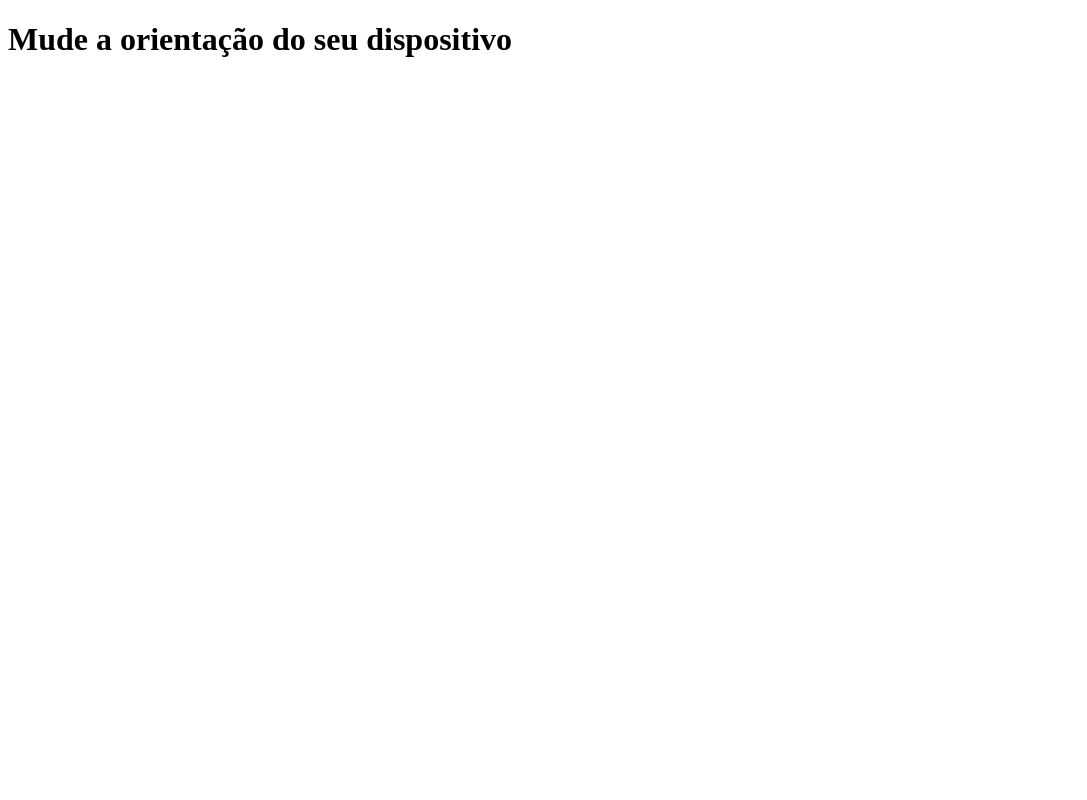
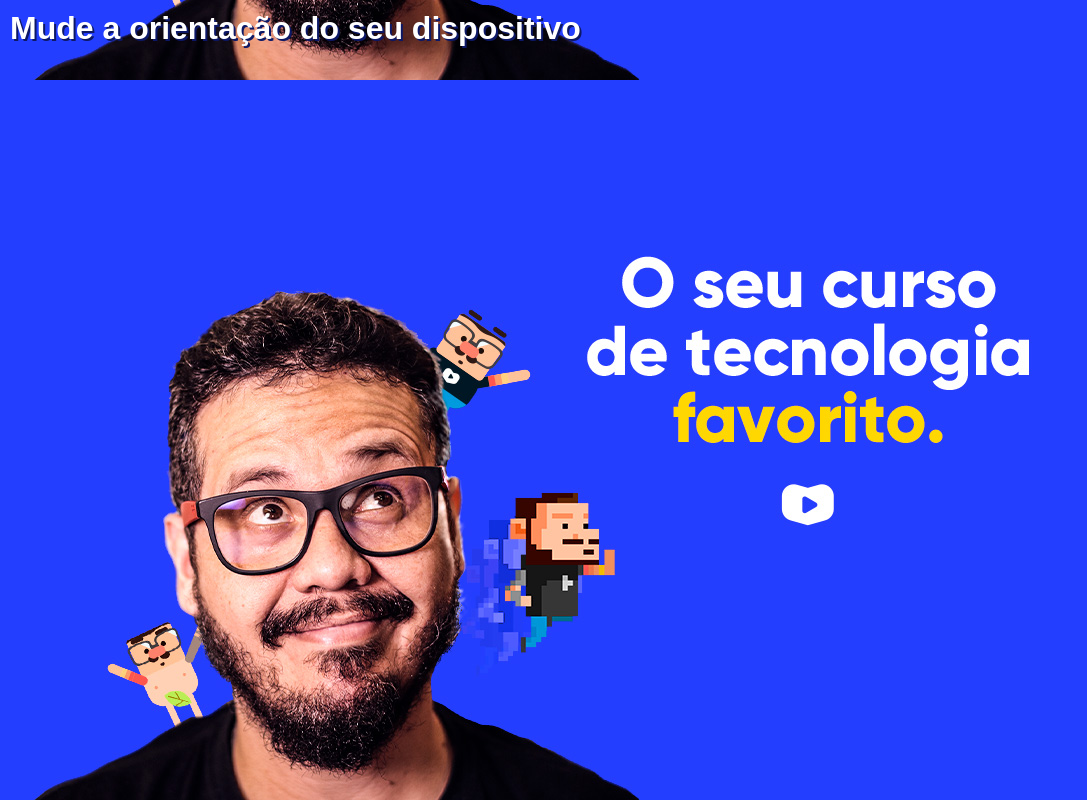
Before and after one commit to MiqueiasRamosLima/html-e-css, a plain HTML site: page exercicios/ex026/mq02/index.html in a window 1280 px wide. Shown: the whole page, without its empty margins (0-1087 px from the left). Drawn offline with Linux system fonts and the light colour scheme.

Commit message:
primeiro teste

```diff
--- a/exercicios/ex026/mq02/estilo/retrato.css
+++ /dev/null
@@ -1,3 +0,0 @@
-@charset "UTF-8";
-
-/* Aparelho em "pé"(retrato)*/
--- a/exercicios/ex026/mq02/estilos/paisagem.css
+++ b/exercicios/ex026/mq02/estilos/paisagem.css
@@ -1,3 +1,9 @@
 @charset "UTF-8";
 
-/* aparelho "deitado"(retrato) */
+/* aparelho "deitado"(paisagem) */
+
+body {
+    background-image: url(../imagens/cev-landscape.jpg);
+    background-position: left bottom;
+
+}
--- /dev/null
+++ b/exercicios/ex026/mq02/estilos/retrato.css
@@ -0,0 +1,8 @@
+@charset "UTF-8";
+
+/* aparelho "em pé"(retrato) */
+
+body {
+    background-image: url(../imagens/cev-portrait.jpg);
+    background-position: center bottom;
+}
--- a/exercicios/ex026/mq02/estilos/style.css
+++ b/exercicios/ex026/mq02/estilos/style.css
@@ -1,3 +1,23 @@
 @charset "UTF-8";
 
 /*configurações gerais */
+
+* {
+    margin: 0px;
+    padding: 0px;
+    font-family: Arial, Helvetica, sans-serif;
+}
+
+html, body {
+    width: 100vw;
+    height: 100vh;
+    background-color: #233eff;
+}
+
+h1 {
+    color: white;
+    text-shadow: 2px 2px 0px #0d1866;
+    padding: 10px;
+    background-size: contain;
+    background-repeat: no-repeat;
+}
--- a/exercicios/ex026/mq02/index.html
+++ b/exercicios/ex026/mq02/index.html
@@ -4,9 +4,9 @@
     <meta charset="UTF-8">
     <meta name="viewport" content="width=device-width, initial-scale=1.0">
     <title>Media Query</title>
+    <link rel="stylesheet" href="estilos/retrato.css" media="screen and (orientation: portrait)" >
+    <link rel="stylesheet" href="estilos/paisagem.css" media="screen and (orientation: landscape)">
     <link rel="stylesheet" href="estilos/style.css" media="all">
-    <link rel="stylesheet" href="estilo/retrato.css" media="screen and (orientation: portrait)" >
-    <link rel="stylesheet" href="estilos/paisagem.css" media="screen and (orientation: landscape)">
 </head>
 <body>
     <h1>Mude a orientação do seu dispositivo</h1>
```
